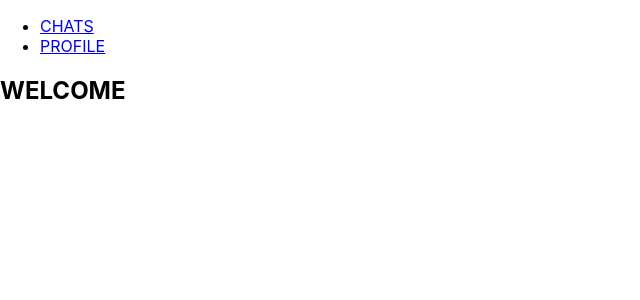
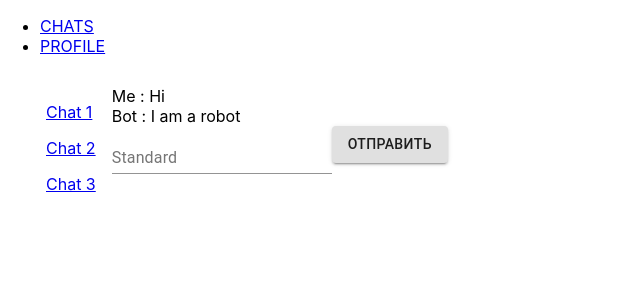
Before and after one commit to Sevasanas/library, a React (Create React App) app: page /chats/chat1 in a window 1280 px wide. Shown: the top 300 px of the page, without its empty margins (0-640 px from the left). Built offline with nearby package versions, Linux system fonts and the light colour scheme.

Commit message:
corrected letter C chats in routes.js, changed MyList

```diff
--- a/src/Components/MyList/index.js
+++ b/src/Components/MyList/index.js
@@ -1,22 +1,16 @@
 import React from 'react';
 import { List } from '@material-ui/core';
 import { ListItem } from '@material-ui/core';
-import { ListItemText } from '@material-ui/core';
+
 import { Link } from 'react-router-dom';
 
 
-export const MyList = (props) => {
-  const {
-    chats,
-  } = props;
-
+export const MyList = ({ chats }) => {
   return (
     <List>
-          {chats.map((item, index) => (
-              <ListItem key={`${item.id}${index}`}>
-                <Link to={`/chats/${item.id}`}>
-                  <ListItemText primary={`${item.name}`} />
-                </Link>
+      {Object.values(chats).map((c) => (
+        <ListItem key={c.id}>
+          <Link to={`/chats/${c.id}`}>{c.name}</Link>
         </ListItem>
       ))}
     </List>
--- a/src/routes.js
+++ b/src/routes.js
@@ -15,7 +15,7 @@ export  const routes = [
         exact: true
     },
     {
-        path: '/сhats/:chatId?',
+        path: '/chats/:chatId?',
         component: Chats,
         exact: true
     },
```
Also changed, not shown: 1 other file (tests, documents, lock files or other folders). Lines whose indentation alone changed are shown as unchanged.
